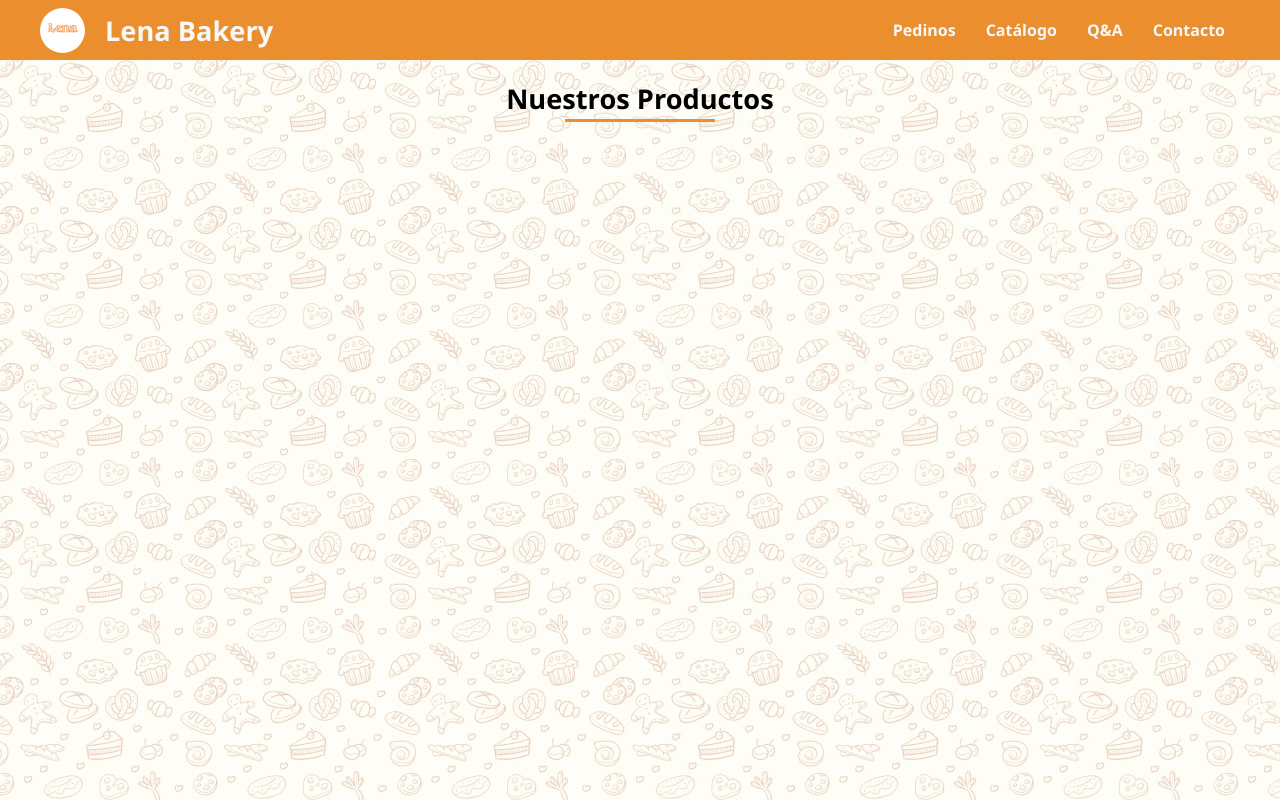
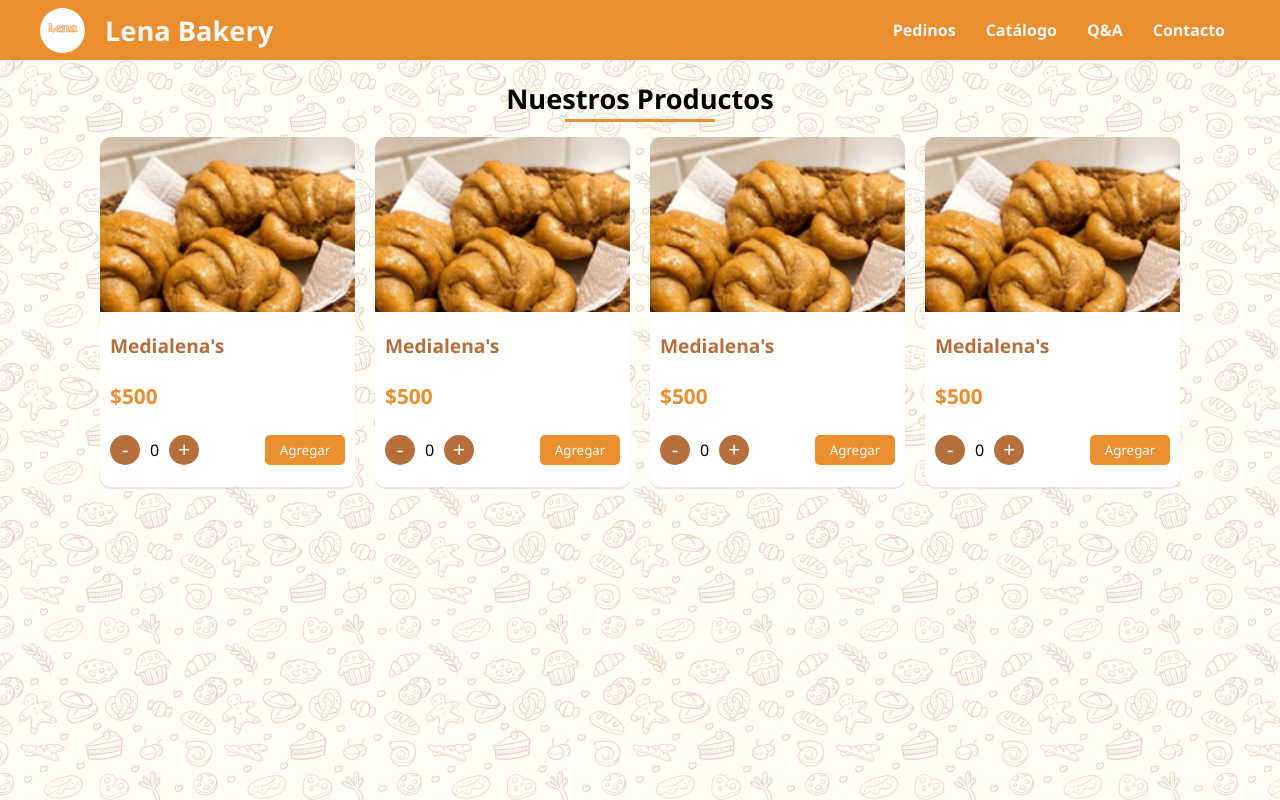
Before and after one commit to nunezjorgepy/Lena-Bakery, a React (Vite) app: page /buy in a window 1280 px wide. Built offline with nearby package versions, Linux system fonts and the light colour scheme.

Commit message:
Estilizadas las tarjetas de los productos a comprar. Siguiente paso, lograr que se muestren todos los productos en vez de uno solo.

```diff
--- /dev/null
+++ b/src/components/BuyProductCard.css
@@ -0,0 +1,100 @@
+@import url('../variables.css');
+
+/*
+==========================
+General Styles
+==========================
+*/
+.order-article {
+    background-color: white;
+    border-radius: 10px;
+    height: 350px;
+    overflow: hidden;
+    box-shadow: 0 2px 1px rgba(0, 0, 0, 0.088);
+    transition: transform 0.3s ease;
+}
+.order-article:hover {
+    transform: scale(1.05);
+}
+
+/*
+==========================
+Image Styles
+==========================
+*/
+.order-img {
+    height: 50%;
+    overflow: hidden;
+}
+
+.image-order {
+    width: 100%;
+    object-fit: cover;
+}
+
+/*
+==========================
+Info Styles
+==========================
+*/
+.order-info {
+    padding: 20px 10px;
+}
+.order-name {
+    color: var(--name-font-color);
+    font-size: 1.2rem;
+    font-weight: bold;
+    width: 90%;
+    height: 25px;
+}
+
+.order-price {
+    margin: 25px 0;
+    color: var(--primary-color);
+    font-weight: bold;
+    font-size: 1.3rem;
+}
+
+
+/*
+==========================
+Buttons Styles
+==========================
+*/
+.add-to-cart {
+    display: flex;
+}
+
+.quantity-btns {
+    display: flex;
+    align-items: center;
+    margin-right: auto;
+    height: 50%;
+}
+.quantity-btn {
+    height: 30px;
+    width: 30px;
+    border: none;
+    border-radius: 50%;
+    background-color: var(--name-font-color);
+    color: white;
+    font-size: 1.3rem;
+    display: flex;
+    justify-content: center;
+}
+.minus-btn {
+    margin-right: 10px;
+}
+.plus-btn {
+    margin-left: 10px;
+}
+.add-btn {
+    background-color: var(--primary-color);
+    width: 80px;
+    height: 30px;
+    line-height: 30px;
+    border-radius: 5px;
+    text-align: center;
+    color: white;
+    border: none;
+}
--- a/src/components/BuyProductCard.jsx
+++ b/src/components/BuyProductCard.jsx
@@ -1,11 +1,26 @@
-import productList from '../constants/product-list.js'
+import productList from '../constants/product-list.js';
+import './BuyProductCard.css'
 
 function BuyProductCard() {
-    console.log(productList);
-
 
     return (
-        <div>BuyProductCard</div>
+        <article className='order-article'>
+            <div className="order-img">
+                <img className='image-order' src={productList[0].image} alt={productList[0].description} />
+            </div>
+            <div className="order-info">
+                <div className="order-name">{productList[0].name}</div>
+                <div className="order-price">${productList[0].price}</div>
+                <div className="add-to-cart">
+                    <div className="quantity-btns">
+                        <button className="quantity-btn minus-btn">-</button>
+                        <div className="order-quantity">0</div>
+                        <button className="quantity-btn plus-btn">+</button>
+                    </div>
+                    <button className="add-btn">Agregar</button>
+                </div>
+            </div>
+        </article>
     )
 }
 
--- a/src/index.css
+++ b/src/index.css
@@ -14,7 +14,9 @@ body {
   padding-top: var(--header-height);
 }
 
-
+button {
+  cursor: pointer;
+}
 
 @media screen and (max-width: 800px) {
   body {
--- a/src/pages/BuyPage.css
+++ b/src/pages/BuyPage.css
@@ -3,7 +3,6 @@
 .buy-main {
     max-width: var(--main-content-max-width);
     margin: auto;
-    margin-top: 20px;
     display: flex;
     flex-direction: column;
     align-items: center;
@@ -13,6 +12,7 @@
 .buy-h2 {
     position: relative;
     font-size: 1.7rem;
+    margin: 20px 0;
 }
 
 .buy-h2::before {
@@ -25,3 +25,28 @@
     width: 150px;
     background-color: var(--primary-color);
 }
+
+.cards-containers {
+    width: 90%;
+    display: grid;
+    grid-template-columns: repeat(4, 1fr);
+    gap: 20px;
+}
+
+@media screen and (max-width: 1200px) {
+    .cards-containers {
+        grid-template-columns: repeat(3, 1fr);
+    }
+}
+
+@media screen and (max-width: 800px) {
+    .cards-containers {
+        grid-template-columns: repeat(2, 1fr);
+    }
+}
+
+@media screen and (max-width: 550px) {
+    .cards-containers {
+        grid-template-columns: 1fr;
+    }
+}
--- a/src/pages/BuyPage.jsx
+++ b/src/pages/BuyPage.jsx
@@ -10,7 +10,10 @@ function BuyPage() {
         <main className="buy-main">
           <h2 className="buy-h2">Nuestros Productos</h2>
           <div className="cards-containers">
-
+            <BuyProductCard />
+            <BuyProductCard />
+            <BuyProductCard />
+            <BuyProductCard />
           </div>
         </main>
     </div>
--- a/src/variables.css
+++ b/src/variables.css
@@ -5,6 +5,9 @@
     --dark-color: #333;
     --bright-color: #eee9e9;
     --gray-color: #f0f0f0;
+    --order-bg-color: rgba(237, 223, 197, 0.8);
+    --order-name-cg-color: rgb(236, 194, 152);
+    --name-font-color: rgb(182, 111, 59);
 
     /* MEDIDAS */
     --main-content-max-width: 1200px;
```
